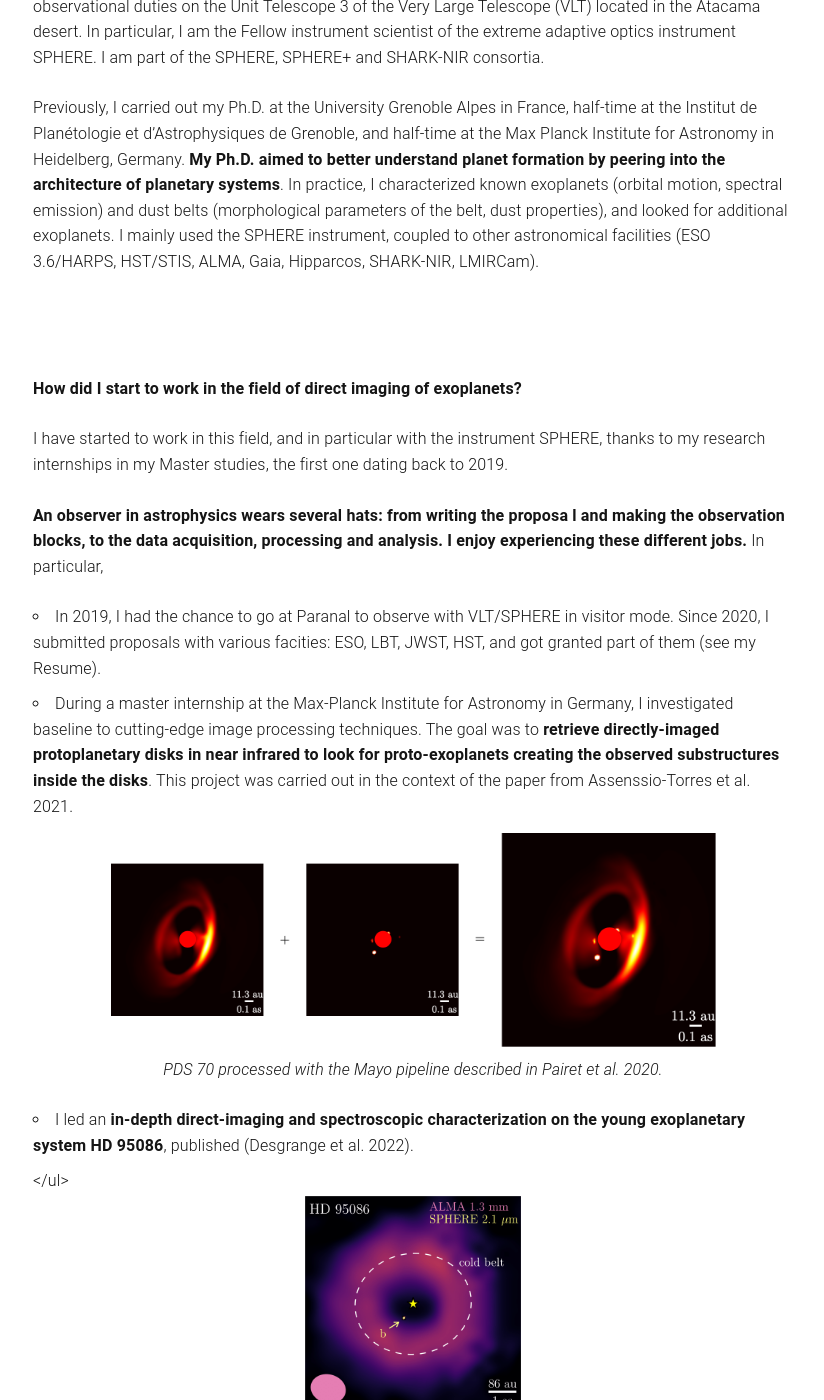
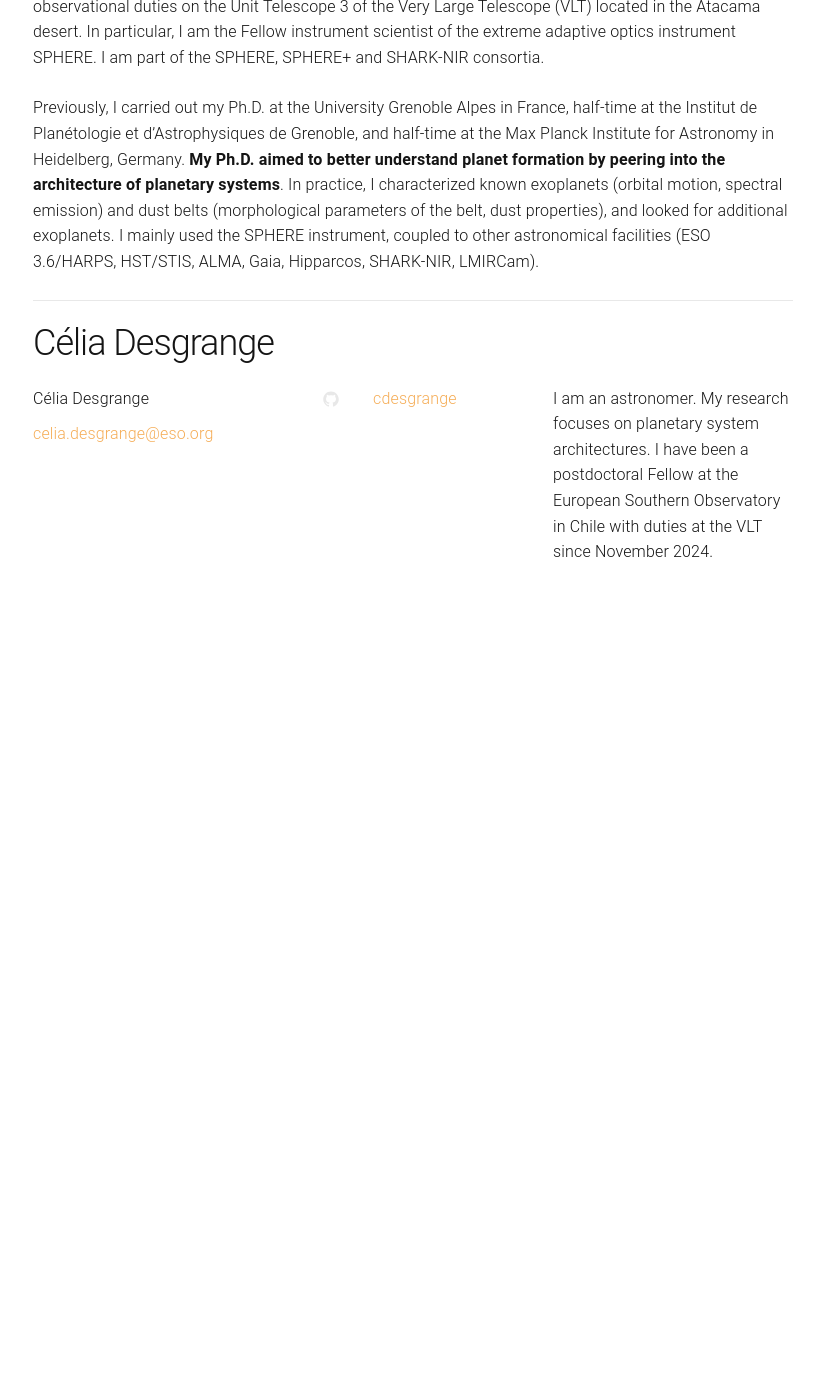
Before and after one commit to cdesgrange/cdesgrange.github.io, a Jekyll site: the page built from research.md, in a window 1280 px wide and 1400 px high, scrolled down 1034 px. Shown: the whole window, without its empty margins (227-1051 px from the left). Built offline with Jekyll 4.4.1, drawn with Linux system fonts in a browser that asks for light colours; after the commit the page ends 1664 px from its top, so only the background shows below that; some of the changed text lies outside the part shown.

Commit message:
remove the part "how I started"

```diff
--- a/research.md
+++ b/research.md
@@ -19,55 +19,3 @@ I have been working on young (a few million years old) to mature  (> 1 Gyr) plan
 Since November 14, 2024, I have been a Fellow at the European Southern Observatory in Chile. I have observational duties on the Unit Telescope 3 of the Very Large Telescope (VLT) located in the Atacama desert. In particular, I am the Fellow instrument scientist of the extreme adaptive optics instrument SPHERE. I am part of the SPHERE, SPHERE+ and SHARK-NIR consortia.
 
 Previously, I carried out my Ph.D. at the University Grenoble Alpes in France, half-time at the Institut de Planétologie et d'Astrophysiques de Grenoble, and half-time at the Max Planck Institute for Astronomy in Heidelberg, Germany. <b>My Ph.D. aimed to better understand planet formation by peering into the architecture of planetary systems</b>. In practice, I characterized known exoplanets (orbital motion, spectral emission) and dust belts (morphological parameters of the belt, dust properties), and looked for additional exoplanets. I mainly used the SPHERE instrument, coupled to other astronomical facilities (ESO 3.6/HARPS, HST/STIS, ALMA, Gaia, Hipparcos, SHARK-NIR, LMIRCam).
-
-<br>
-<br>
-
-
-
-
-
-<b> How did I start to work in the field of direct imaging of exoplanets? </b>
-
-I have started to work in this field, and in particular with the instrument SPHERE, thanks to my research internships in my Master studies, the first one dating back to 2019.
-
-<b> An observer in astrophysics wears several hats: from writing the proposa l and making the observation blocks, to the data acquisition, processing and analysis. I enjoy experiencing these different jobs.</b> In particular,
-
-<ul>
-  <li> In 2019, I had the chance to go at Paranal to observe with VLT/SPHERE in visitor mode. Since 2020, I submitted proposals with various facities: ESO, LBT, JWST, HST, and got granted part of them (see my Resume).
-
-  <li> During a master internship at the Max-Planck Institute for Astronomy in Germany, I investigated baseline to cutting-edge image processing techniques. The goal was to <b>retrieve directly-imaged protoplanetary disks in near infrared to look for proto-exoplanets creating the observed substructures inside the disks</b>. This project was carried out in the context of the paper from Assenssio-Torres et al. 2021.</li>
-
-
-  <p align="center">
-  <img src="/fig/PDS70_details.png" height="220" >
-  <br>
-  <i> PDS 70 processed with the Mayo pipeline described in Pairet et al. 2020. </i>
-  <br>
-  </p>
-
-
-  <li> I led an <b>in-depth direct-imaging and spectroscopic characterization on the young exoplanetary system HD 95086</b>, published (Desgrange et al. 2022). </li>
-
-
-</ul>
-
-  <p align="center">
-  <img src="/fig/HD95086_overview.png" height="220" >
-  <br>
-  <i> Overview of the HD 95086 system. This is a composite image with in pink the outer belt resolved by ALMA (Su et al. 2017) and in yellow the exoplanet b seen by VLT/SPHERE (Chauvin et al. 2018).
-  <br> Figure from Desgrange et al. 2022.</i>
-  <br>
-  </p>
-
-
-After acquiring, processing and analyzing observation, I chose to experience the other side of the mirror: <b>instrumentation</b>. During my master's thesis, I looked into <b>instrumental limitations from polarization effects</b> known as the Goos-Hänchen and Imbert-Fedorov effects. I compared theoretical predictions to experiments on the optical high-contrast imaging testbed Très Haute Dynamique 2 (THD 2) bench at the Observatoire de Paris.
-
- <p align="center">
- <img src="/fig/polar_thd2.png" height="220" >
-  <br>
-  <i> Polarization effects on the THD 2 bench </i>
-  <br>
- </p>
-
- <br>  <br>
```
